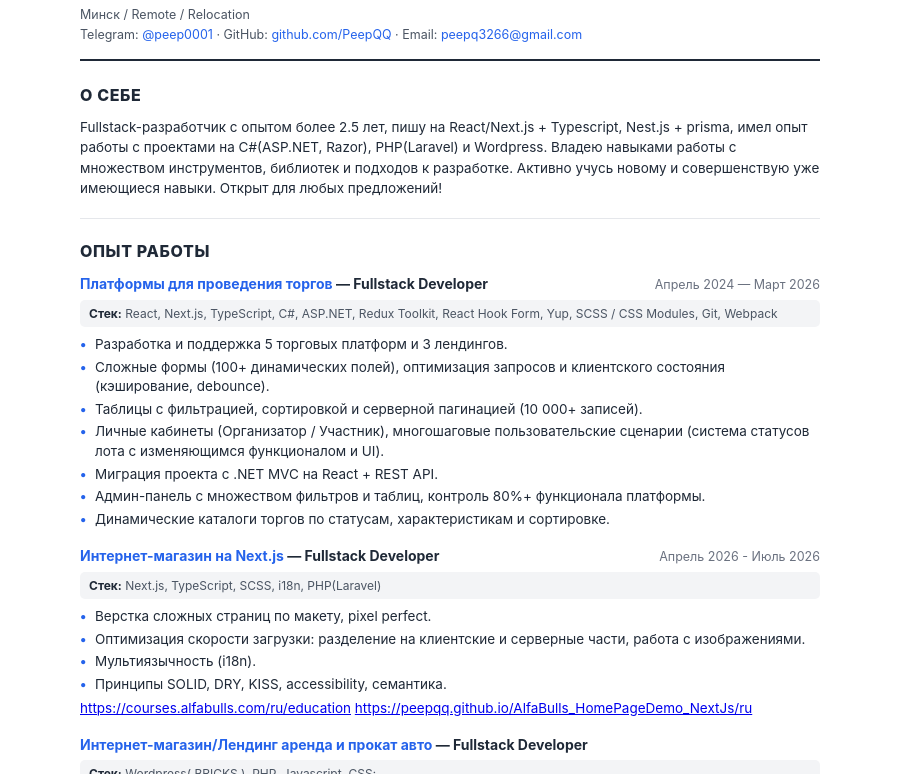
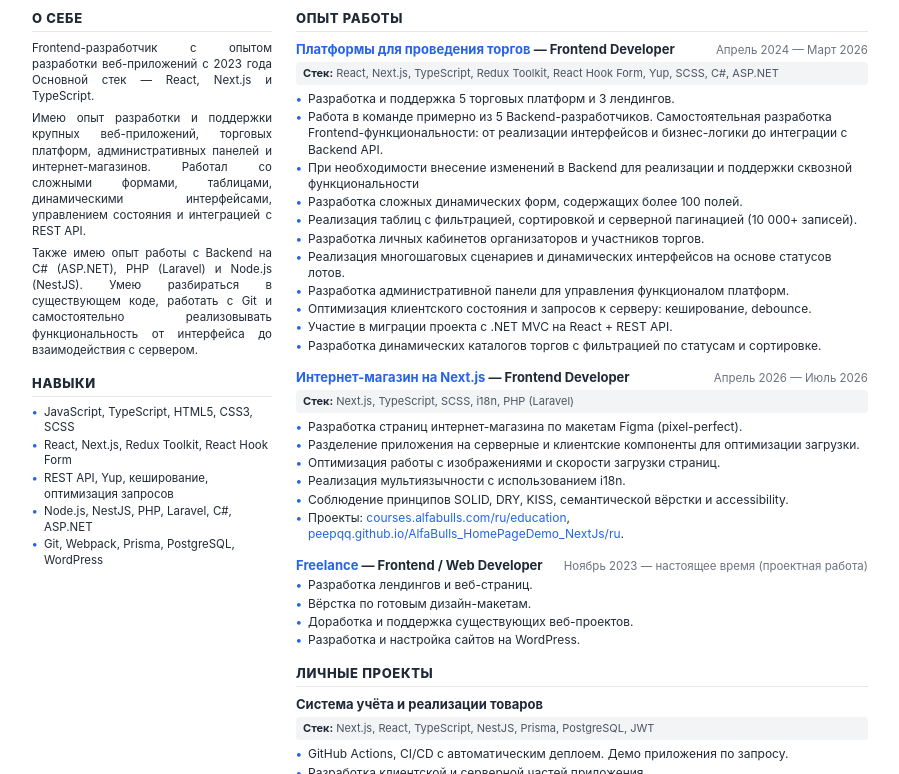
Before and after one commit to PeepQQ/resume, a plain HTML site: page index.html in a window 1280 px wide. Shown: the part 99-873 px from the top of the page, without its empty margins (190-1089 px from the left). Drawn offline with Linux system fonts and the light colour scheme.

Commit message:
Update index.html

```diff
--- a/index.html
+++ b/index.html
@@ -1,75 +1,148 @@
-<!DOCTYPE html>
+<!doctype html>
 <html lang="ru">
   <head>
-<meta charset="UTF-8">
-<title>Nikita Prolat — Fullstack Developer</title>
+    <meta charset="UTF-8" />
+    <title>Nikita Prolat — Frontend Developer</title>
     <style>
-  * { box-sizing: border-box; margin: 0; padding: 0; }
+      * {
+        box-sizing: border-box;
+        margin: 0;
+        padding: 0;
+      }
 
       body {
         font-family: -apple-system, "Segoe UI", Roboto, Arial, sans-serif;
-    font-size: 13.5px;
-    line-height: 1.5;
+        font-size: 12.5px; /* Уменьшено для компактности */
+        line-height: 1.4;
         color: #1f2937;
         background: #fff;
-    padding: 32px 40px;
-    max-width: 820px;
+        padding: 24px 32px;
+        max-width: 900px; /* Немного шире для двух колонок */
         margin: 0 auto;
       }
 
-  .header { margin-bottom: 22px; padding-bottom: 14px; border-bottom: 2px solid #1f2937; }
-  .header h1 { font-size: 26px; font-weight: 800; letter-spacing: -0.01em; margin-bottom: 4px; }
-  .header .role { font-size: 14px; font-weight: 600; color: #2563eb; margin-bottom: 8px; }
-  .header .contacts { font-size: 12.5px; color: #4b5563; line-height: 1.6; }
-  .header .contacts a { color: #2563eb; text-decoration: none; }
+      /* --- ШАПКА --- */
+      .header {
+        display: flex;
+        justify-content: space-between;
+        align-items: flex-end;
+        margin-bottom: 16px;
+        padding-bottom: 12px;
+        border-bottom: 2px solid #1f2937;
+        flex-wrap: wrap;
+        gap: 12px;
+      }
+      .header-left h1 {
+        font-size: 24px;
+        font-weight: 800;
+        letter-spacing: -0.01em;
+        margin-bottom: 2px;
+      }
+      .header-left .role {
+        font-size: 13px;
+        font-weight: 600;
+        color: #2563eb;
+      }
+      .header-right .contacts {
+        font-size: 11.5px;
+        color: #4b5563;
+        text-align: right;
+        line-height: 1.5;
+      }
+      .header-right .contacts a {
+        color: #2563eb;
+        text-decoration: none;
+      }
 
-  .section { margin-bottom: 20px; padding-bottom: 14px; border-bottom: 1px solid #e5e7eb; }
-  .section:last-child { border-bottom: none; }
+      /* --- СЕТКА --- */
+      .resume-layout {
+        display: grid;
+        grid-template-columns: 240px 1fr; /* Левая колонка 240px, правая - остальное */
+        gap: 24px;
+        align-items: start;
+      }
 
+      /* --- ОБЩИЕ СЕКЦИИ --- */
+      .section {
+        margin-bottom: 16px;
+      }
+      .section:last-child {
+        margin-bottom: 0;
+      }
       .section h2 {
-    font-size: 16px;
+        font-size: 13px;
         font-weight: 800;
         text-transform: uppercase;
-    letter-spacing: 0.04em;
+        letter-spacing: 0.05em;
         color: #1f2937;
-    margin-bottom: 10px;
+        margin-bottom: 8px;
+        padding-bottom: 4px;
+        border-bottom: 1px solid #e5e7eb;
       }
 
-  .about p { font-size: 13.5px; margin-bottom: 6px; }
+      /* Левая колонка */
+      .sidebar .about p {
+        font-size: 11.5px;
+        margin-bottom: 6px;
+        text-align: justify;
+      }
+      .sidebar ul li {
+        font-size: 11.5px;
+      }
 
-  .job { margin-bottom: 16px; }
-  .job:last-child { margin-bottom: 0; }
-
+      /* --- ОПЫТ РАБОТЫ --- */
+      .job {
+        margin-bottom: 14px;
+        page-break-inside: avoid; /* Чтобы блок не разрывался при печати */
+      }
+      .job:last-child {
+        margin-bottom: 0;
+      }
       .job-header {
         display: flex;
         justify-content: space-between;
         align-items: baseline;
         flex-wrap: wrap;
         gap: 6px;
-    margin-bottom: 4px;
+        margin-bottom: 3px;
       }
-  .job-title { font-size: 14px; font-weight: 700; }
-  .job-title .company { color: #2563eb; }
-  .job-period { font-size: 12.5px; color: #6b7280; white-space: nowrap; }
+      .job-title {
+        font-size: 13px;
+        font-weight: 700;
+      }
+      .job-title .company {
+        color: #2563eb;
+      }
+      .job-period {
+        font-size: 11.5px;
+        color: #6b7280;
+        white-space: nowrap;
+      }
 
       .job-stack {
-    font-size: 12px;
+        font-size: 11px;
         color: #4b5563;
         background: #f3f4f6;
-    padding: 5px 9px;
-    border-radius: 5px;
-    margin: 5px 0 8px;
-    line-height: 1.45;
+        padding: 4px 7px;
+        border-radius: 4px;
+        margin: 4px 0 6px;
+        line-height: 1.35;
       }
-  .job-stack strong { color: #1f2937; }
+      .job-stack strong {
+        color: #1f2937;
+      }
 
-  ul { list-style: none; padding-left: 0; }
+      /* --- СПИСКИ --- */
+      ul {
+        list-style: none;
+        padding-left: 0;
+      }
       ul li {
         position: relative;
-    padding-left: 15px;
-    font-size: 13.5px;
-    margin-bottom: 3px;
-    line-height: 1.45;
+        padding-left: 12px;
+        font-size: 12px;
+        margin-bottom: 2px;
+        line-height: 1.35;
       }
       ul li::before {
         content: "•";
@@ -78,116 +151,251 @@
         color: #2563eb;
         font-weight: 700;
       }
+      ul li a {
+        color: #2563eb;
+        text-decoration: none;
+      }
 
-  .pet-project { margin-bottom: 8px; }
-  .pet-project .name { font-weight: 700; font-size: 13.5px; }
-  .pet-project .desc { font-size: 13px; color: #4b5563; }
-  .pet-project a { color: #2563eb; text-decoration: none; font-size: 12.5px; }
-
+      /* --- ПЕЧАТЬ --- */
       @media print {
-    body { padding: 20px 28px; font-size: 12.5px; }
-    .header h1 { font-size: 22px; }
-    .section { margin-bottom: 14px; padding-bottom: 10px; }
-    .job { margin-bottom: 12px; }
-    a { color: #1f2937; text-decoration: none; }
+        body {
+          padding: 0;
+          font-size: 11.5px;
+          max-width: 100%;
+        }
+        .header h1 {
+          font-size: 22px;
+        }
+        .resume-layout {
+          gap: 20px;
+        }
+        a {
+          color: #1f2937;
+          text-decoration: none;
+        }
+        .job-stack {
+          background: none;
+          border: 1px solid #e5e7eb;
+        }
       }
     </style>
   </head>
   <body>
-
+    <!-- ШАПКА -->
     <div class="header">
+      <div class="header-left">
         <h1>Nikita Prolat</h1>
-    <div class="role">[ React | Next | TypeScript | Nest | Prisma ]</div>
+        <div class="role">
+          Frontend Developer (React / Next.js / TypeScript)
+        </div>
+      </div>
+      <div class="header-right">
         <div class="contacts">
-      Минск / Remote / Relocation<br>
-      Telegram: <a href="https://t.me/peep0001">@peep0001</a> ·
-      GitHub: <a href="https://github.com/PeepQQ">github.com/PeepQQ</a> ·
-      Email: <a href="mailto:peepq3266@gmail.com">peepq3266@gmail.com</a><br>
+          Минск / Remote / Relocation<br />
+          Telegram:
+          <a href="https://t.me/peep0001" target="_blank">@peep0001</a> ·
+          GitHub:
+          <a href="https://github.com/PeepQQ" target="_blank"
+            >github.com/PeepQQ</a
+          ><br />
+          Email:
+          <a href="mailto:peepq3266@gmail.com" target="_blank"
+            >peepq3266@gmail.com</a
+          >
+        </div>
       </div>
     </div>
 
+    <!-- ОСНОВНОЙ КОНТЕНТ (2 КОЛОНКИ) -->
+    <div class="resume-layout">
+      <!-- ЛЕВАЯ КОЛОНКА -->
+      <div class="sidebar">
         <div class="section about">
           <h2>О себе</h2>
-    <p>Fullstack-разработчик с опытом более 2.5 лет, пишу на React/Next.js + Typescript, Nest.js + prisma, имел опыт работы с проектами на C#(ASP.NET, Razor), PHP(Laravel) и Wordpress. Владею навыками работы с множеством инструментов, библиотек и подходов к разработке. Активно учусь новому и совершенствую уже имеющиеся навыки. Открыт для любых предложений!</p>
+          <p>
+            Frontend-разработчик с опытом разработки веб-приложений с 2023 года
+            Основной стек — React, Next.js и TypeScript.
+          </p>
+          <p>
+            Имею опыт разработки и поддержки крупных веб-приложений, торговых
+            платформ, административных панелей и интернет-магазинов. Работал со
+            сложными формами, таблицами, динамическими интерфейсами, управлением
+            состояния и интеграцией с REST API.
+          </p>
+          <p>
+            Также имею опыт работы с Backend на C# (ASP.NET), PHP (Laravel) и
+            Node.js (NestJS). Умею разбираться в существующем коде, работать с
+            Git и самостоятельно реализовывать функциональность от интерфейса до
+            взаимодействия с сервером.
+          </p>
         </div>
 
+        <div class="section">
+          <h2>Навыки</h2>
+          <ul>
+            <li>JavaScript, TypeScript, HTML5, CSS3, SCSS</li>
+            <li>React, Next.js, Redux Toolkit, React Hook Form</li>
+            <li>REST API, Yup, кеширование, оптимизация запросов</li>
+            <li>Node.js, NestJS, PHP, Laravel, C#, ASP.NET</li>
+            <li>Git, Webpack, Prisma, PostgreSQL, WordPress</li>
+          </ul>
+        </div>
+      </div>
+
+      <!-- ПРАВАЯ КОЛОНКА -->
+      <div class="main-content">
         <div class="section">
           <h2>Опыт работы</h2>
 
           <div class="job">
             <div class="job-header">
-        <div class="job-title"><span class="company">Платформы для проведения торгов</span> — Fullstack Developer</div>
+              <div class="job-title">
+                <span class="company">Платформы для проведения торгов</span> —
+                Frontend Developer
+              </div>
               <div class="job-period">Апрель 2024 — Март 2026</div>
             </div>
             <div class="job-stack">
-        <strong>Стек:</strong> React, Next.js, TypeScript, C#, ASP.NET, Redux Toolkit, React Hook Form, Yup, SCSS / CSS Modules, Git, Webpack
+              <strong>Стек:</strong> React, Next.js, TypeScript, Redux Toolkit,
+              React Hook Form, Yup, SCSS, C#, ASP.NET
             </div>
             <ul>
               <li>Разработка и поддержка 5 торговых платформ и 3 лендингов.</li>
-        <li>Сложные формы (100+ динамических полей), оптимизация запросов и клиентского состояния (кэширование, debounce).</li>
-        <li>Таблицы с фильтрацией, сортировкой и серверной пагинацией (10 000+ записей).</li>
-        <li>Личные кабинеты (Организатор / Участник), многошаговые пользовательские сценарии (система статусов лота с изменяющимся функционалом и UI).</li>
-        <li>Миграция проекта с .NET MVC на React + REST API.</li>
-        <li>Админ-панель с множеством фильтров и таблиц, контроль 80%+ функционала платформы.</li>
-        <li>Динамические каталоги торгов по статусам, характеристикам и сортировке.</li>
+              <li>
+                Работа в команде примерно из 5 Backend-разработчиков.
+                Самостоятельная разработка Frontend-функциональности: от
+                реализации интерфейсов и бизнес-логики до интеграции с Backend
+                API.
+              </li>
+              <li>
+                При необходимости внесение изменений в Backend для реализации и
+                поддержки сквозной функциональности
+              </li>
+              <li>
+                Разработка сложных динамических форм, содержащих более 100
+                полей.
+              </li>
+              <li>
+                Реализация таблиц с фильтрацией, сортировкой и серверной
+                пагинацией (10 000+ записей).
+              </li>
+              <li>
+                Разработка личных кабинетов организаторов и участников торгов.
+              </li>
+              <li>
+                Реализация многошаговых сценариев и динамических интерфейсов на
+                основе статусов лотов.
+              </li>
+              <li>
+                Разработка административной панели для управления функционалом
+                платформ.
+              </li>
+              <li>
+                Оптимизация клиентского состояния и запросов к серверу:
+                кеширование, debounce.
+              </li>
+              <li>
+                Участие в миграции проекта с .NET MVC на React + REST API.
+              </li>
+              <li>
+                Разработка динамических каталогов торгов с фильтрацией по
+                статусам и сортировке.
+              </li>
             </ul>
           </div>
 
           <div class="job">
             <div class="job-header">
-        <div class="job-title"><span class="company">Интернет-магазин на Next.js</span> — Fullstack Developer</div>
-        <div class="job-period">Апрель 2026 - Июль 2026</div>
+              <div class="job-title">
+                <span class="company">Интернет-магазин на Next.js</span> —
+                Frontend Developer
+              </div>
+              <div class="job-period">Апрель 2026 — Июль 2026</div>
             </div>
             <div class="job-stack">
-        <strong>Стек:</strong> Next.js, TypeScript, SCSS, i18n, PHP(Laravel)
+              <strong>Стек:</strong> Next.js, TypeScript, SCSS, i18n, PHP
+              (Laravel)
             </div>
             <ul>
-        <li>Верстка сложных страниц по макету, pixel perfect.</li>
-        <li>Оптимизация скорости загрузки: разделение на клиентские и серверные части, работа с изображениями.</li>
-        <li>Мультиязычность (i18n).</li>
-        <li>Принципы SOLID, DRY, KISS, accessibility, семантика.</li>
+              <li>
+                Разработка страниц интернет-магазина по макетам Figma
+                (pixel-perfect).
+              </li>
+              <li>
+                Разделение приложения на серверные и клиентские компоненты для
+                оптимизации загрузки.
+              </li>
+              <li>
+                Оптимизация работы с изображениями и скорости загрузки страниц.
+              </li>
+              <li>Реализация мультиязычности с использованием i18n.</li>
+              <li>
+                Соблюдение принципов SOLID, DRY, KISS, семантической вёрстки и
+                accessibility.
+              </li>
+              <li>
+                Проекты:
+                <a
+                  href="https://courses.alfabulls.com/ru/education"
+                  target="_blank"
+                  >courses.alfabulls.com/ru/education</a
+                >,
+                <a
+                  href="https://peepqq.github.io/AlfaBulls_HomePageDemo_NextJs/ru"
+                  target="_blank"
+                  >peepqq.github.io/AlfaBulls_HomePageDemo_NextJs/ru</a
+                >.
+              </li>
             </ul>
-     <a href="https://courses.alfabulls.com/ru/education">https://courses.alfabulls.com/ru/education</a>
-     <a href="https://peepqq.github.io/AlfaBulls_HomePageDemo_NextJs/ru">https://peepqq.github.io/AlfaBulls_HomePageDemo_NextJs/ru</a>
           </div>
 
           <div class="job">
             <div class="job-header">
-        <div class="job-title"><span class="company">Интернет-магазин/Лендинг аренда и прокат авто</span> — Fullstack Developer</div>
+              <div class="job-title">
+                <span class="company">Freelance</span> — Frontend / Web
+                Developer
               </div>
-      <div class="job-stack">
-        <strong>Стек:</strong> Wordpress( BRICKS ), PHP, Javascript, CSS;
+              <div class="job-period">
+                Ноябрь 2023 — настоящее время (проектная работа)
+              </div>
             </div>
             <ul>
-        <li>Полностью собранный с нуля сайт, с использованием темы BRICKS</li>
-        <li>Типы и сущности для удобного изменения контента( Отзыв, Машина )</li>
-        <li>Отправка заявок с сайта в воронку продаж BITRIX</li>
-        <li>Посадка на хостинг + домен</li>
-      </ul>
-     <a href="https://avavto.by">https://avavto.by</a>
-    </div>
-
-    <div class="job">
-      <div class="job-header">
-        <div class="job-title"><span class="company">Freelance</span> — Fullstack Developer</div>
-        <div class="job-period">Ноябрь 2023 — настоящее время</div>
-      </div>
-      <ul>
-        <li>Лендинги, верстка.</li>
-        <li>Доработка существующих проектов.</li>
-        <li>WordPress.</li>
+              <li>Разработка лендингов и веб-страниц.</li>
+              <li>Вёрстка по готовым дизайн-макетам.</li>
+              <li>Доработка и поддержка существующих веб-проектов.</li>
+              <li>Разработка и настройка сайтов на WordPress.</li>
             </ul>
           </div>
         </div>
 
         <div class="section">
-    <h2>Мои проекты</h2>
-    <div class="pet-project">
-      <div class="name">Инструмент для учета и реализации товаров на точках бизнеса</div>
-      <div class="desc">NextJS + NestJS + Prisma + JWT. REST API.</div>
-      <a href="https://github.com/PeepQQ/shopCrm">github.com/PeepQQ/shopCrm</a>
+          <h2>Личные проекты</h2>
+          <div class="job">
+            <div class="job-header">
+              <div class="job-title">Система учёта и реализации товаров</div>
+            </div>
+            <div class="job-stack">
+              <strong>Стек:</strong> Next.js, React, TypeScript, NestJS, Prisma,
+              PostgreSQL, JWT
+            </div>
+            <ul>
+              <li>
+                GitHub Actions, CI/CD с автоматическим деплоем. Демо приложения
+                по запросу.
+              </li>
+              <li>Разработка клиентской и серверной частей приложения.</li>
+              <li>Проектирование REST API.</li>
+              <li>
+                Реализация авторизации и приглашений пользователей на почту.
+              </li>
+              <li>Разработка системы управления товарами и продажами.</li>
+            </ul>
+            <a href="https://github.com/PeepQQ/shopCrm" target="_blank"
+              >GitHub: https://github.com/PeepQQ/shopCrm</a
+            >
           </div>
         </div>
-
+      </div>
+    </div>
   </body>
 </html>
```
Lines whose indentation alone changed are shown as unchanged.
